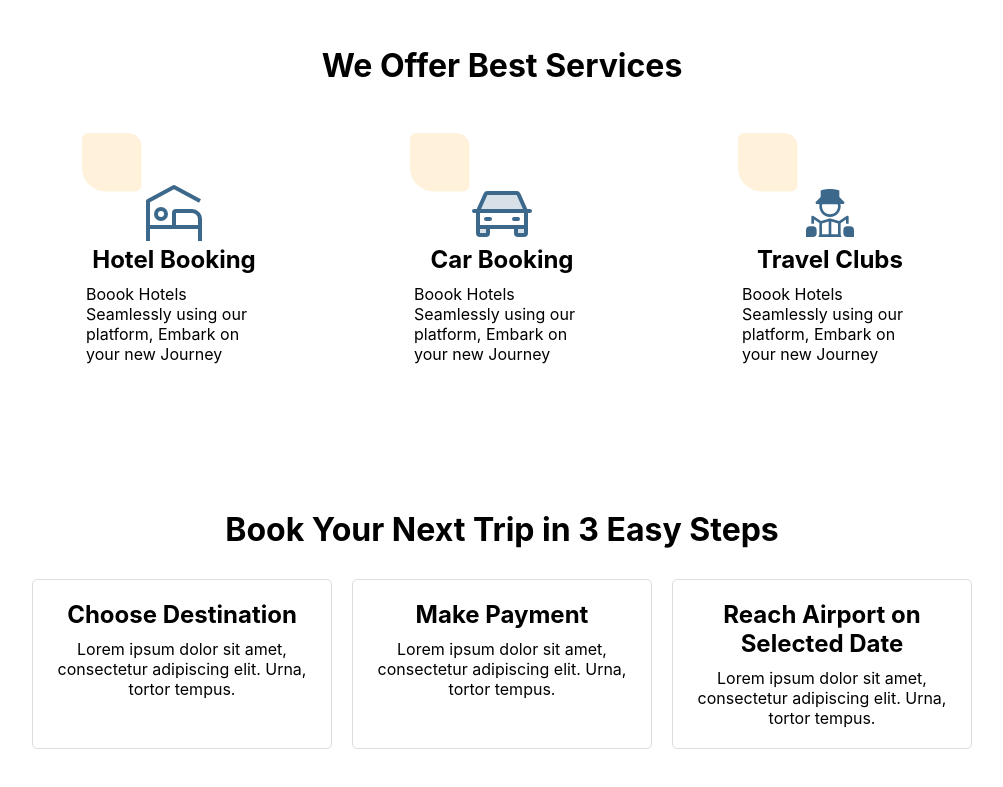
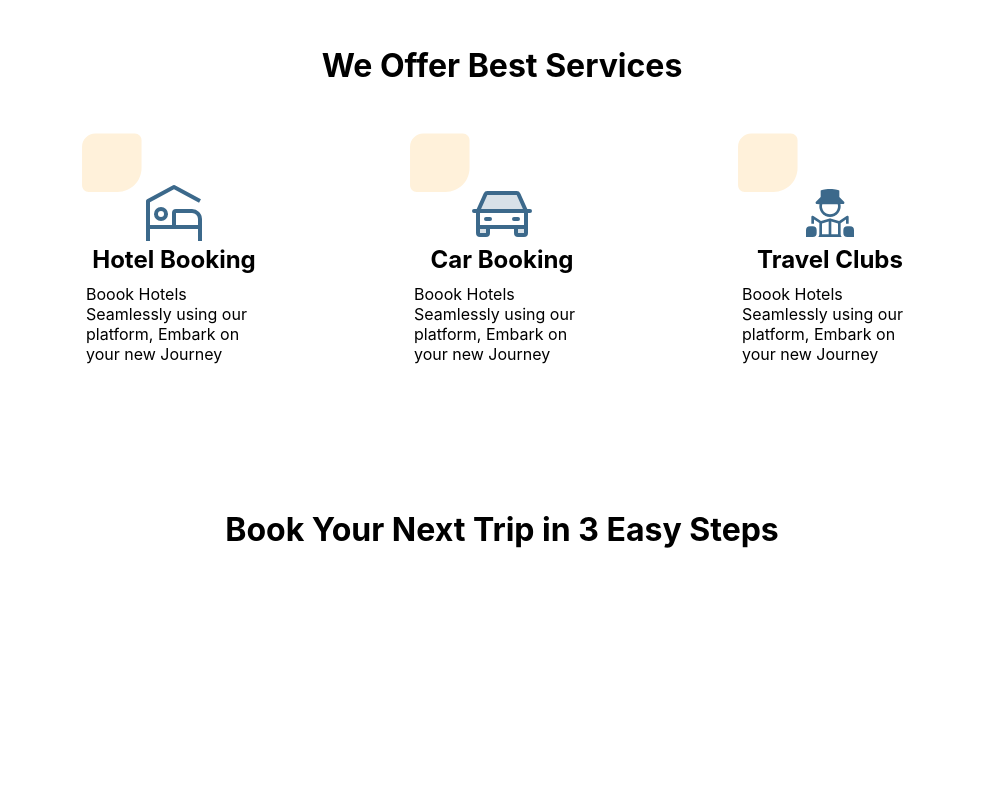
Before and after one commit to jahanzaib-iqbal/Travelix-Web, a React (Create React App) app: page / in a window 1280 px wide. Shown: the part 802-1589 px from the top of the page, without its empty margins (138-1141 px from the left). After the commit the page ends 1421 px from the top, so only its background shows below. Built offline with nearby package versions, Linux system fonts and the light colour scheme.

Commit message:
HomePage Updated

```diff
--- a/src/Pages/common/HomeScreen.jsx
+++ b/src/Pages/common/HomeScreen.jsx
@@ -80,20 +80,7 @@ const HomeScreen = () => {
 
       <section className="trip-steps">
       <h2>Book Your Next <span>Trip</span> in 3 Easy Steps</h2>
-      <div className="steps">
-        <div className="step">
-          <h3>Choose Destination</h3>
-          <p>Lorem ipsum dolor sit amet, consectetur adipiscing elit. Urna, tortor tempus.</p>
-        </div>
-        <div className="step">
-          <h3>Make Payment</h3>
-          <p>Lorem ipsum dolor sit amet, consectetur adipiscing elit. Urna, tortor tempus.</p>
-        </div>
-        <div className="step">
-          <h3>Reach Airport on Selected Date</h3>
-          <p>Lorem ipsum dolor sit amet, consectetur adipiscing elit. Urna, tortor tempus.</p>
-        </div>
-      </div>
+
     </section>
     </>
   );
--- a/src/components/common/HomeScreenCard/index.jsx
+++ b/src/components/common/HomeScreenCard/index.jsx
@@ -15,7 +15,7 @@ const Card = (props) => {
     >
       <div className="icon-wrapper">
         <img
-          src={isHovered ? iconBgHover : iconBg}
+          src={isHovered ?  iconBg : iconBgHover}
           alt="Background"
           className="icon-bg"
         />
```
